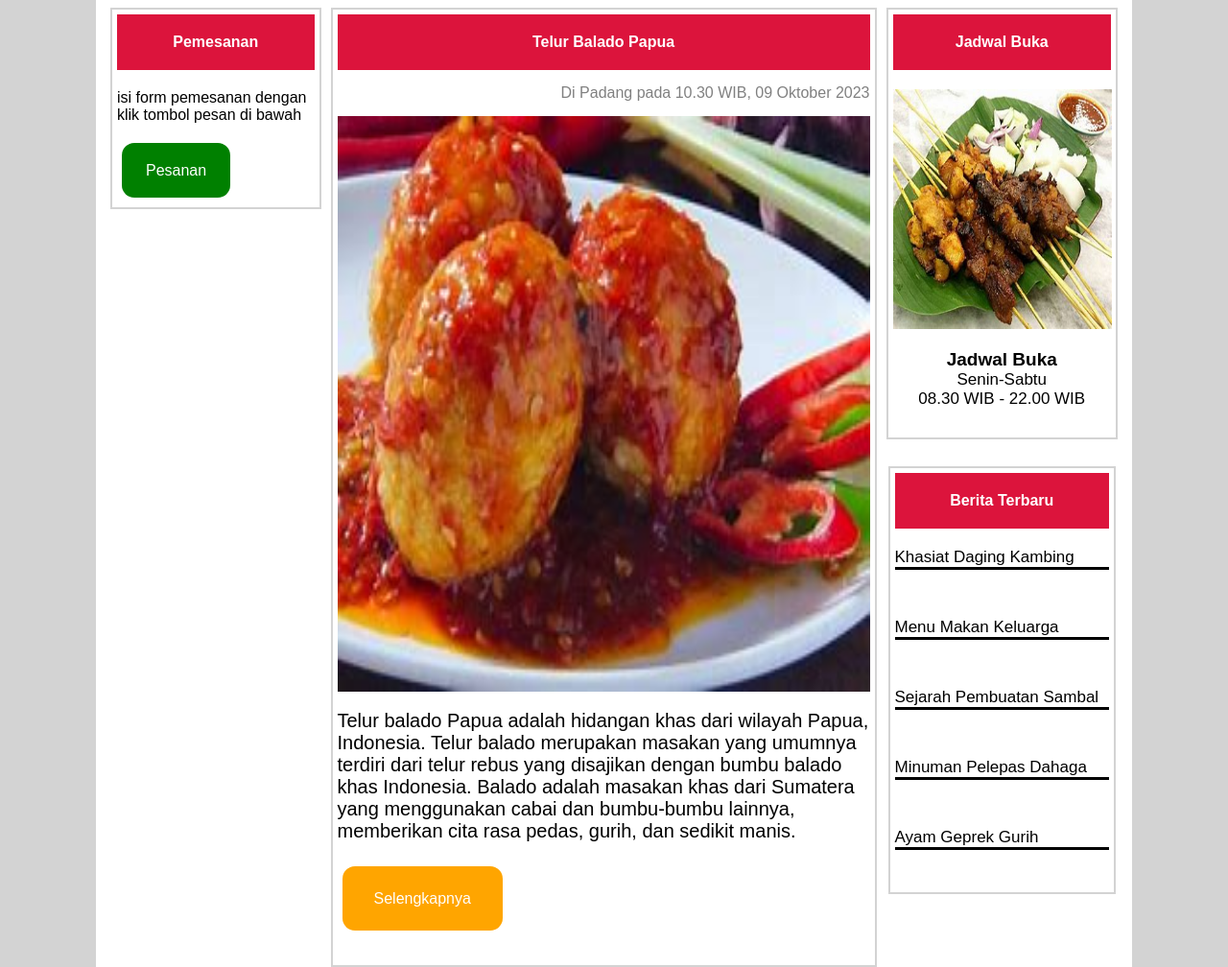
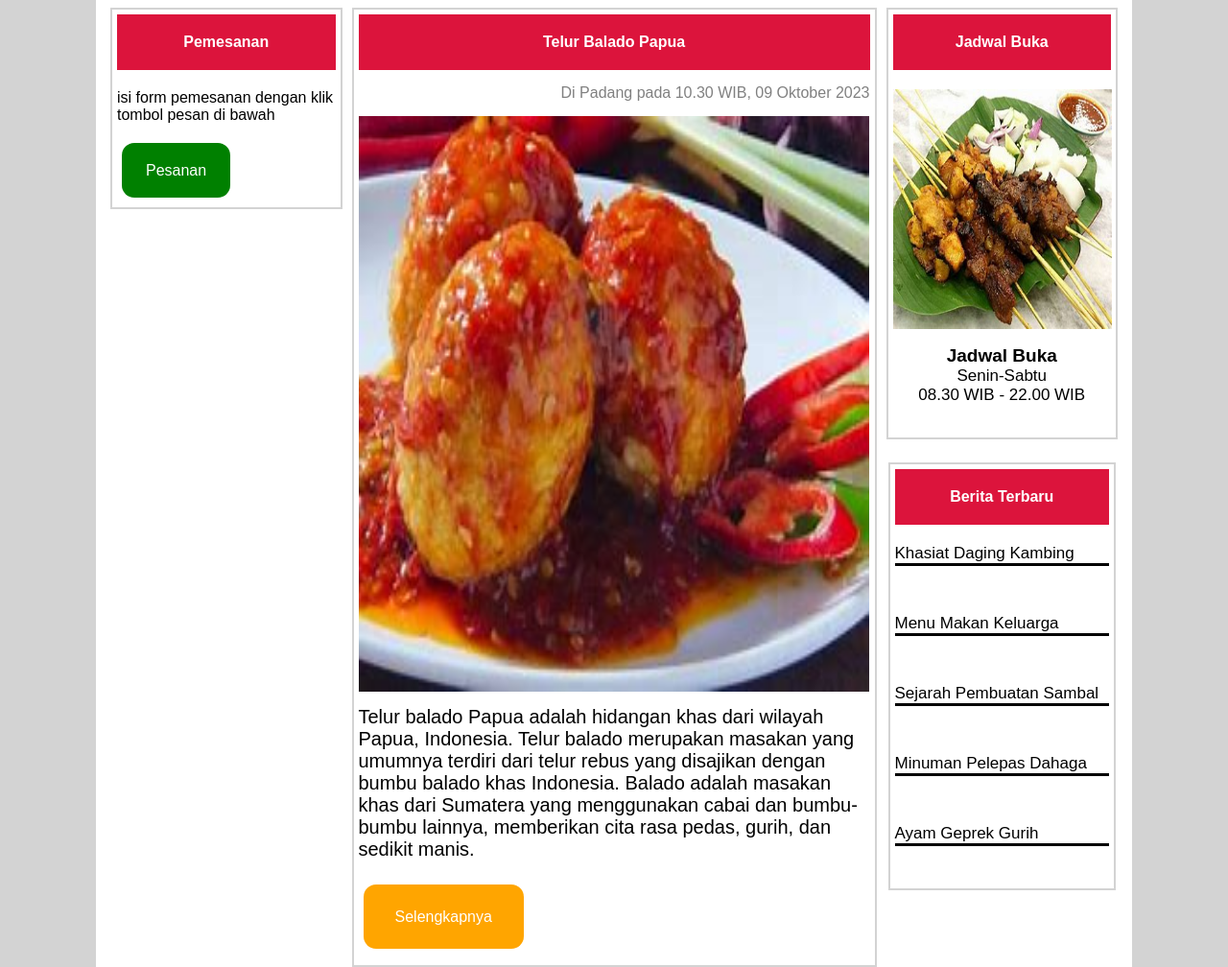
Before and after one commit to HamdiMalik/hamdi-kulier, a plain HTML site: page index.html in a window 1280 px wide. Shown: the part 520-1528 px from the top of the page at 96% size. Drawn offline with Linux system fonts and the light colour scheme.

Commit message:
sudah ubah index

```diff
--- a/css/style.css
+++ b/css/style.css
@@ -71,16 +71,17 @@ body {
     height: 210px;
     border: 2px solid lightgray;
     margin-right: 10px;
+    overflow: hidden;
 }
 
 .div-left h4 {
+    background-color: crimson;
+    color: white;
+    text-align: center;
+    padding: 20px;
     margin-top: 5px;
     margin-left: 5px;
     margin-right: 5px;
-    padding: 20px;
-    background-color: crimson;
-    color: white;
-    text-align: center;
 
 }
 
@@ -118,7 +119,7 @@ body {
     border: 2px solid lightgray;
     margin-right: 10px;
     margin-bottom: 18px;
-
+    overflow: hidden;
 }
 
 .div-tengah h4 {
@@ -141,10 +142,18 @@ body {
 }
 
 .div-tengah img {
+    width: 98%;
     margin-left: 5px;
     margin-right: 5px;
-    width: 555px;
     height: 600px;
+    overflow: hidden;
+    text-align: center;
+}
+
+.kunci-gambar {
+    max-width: 100%;
+    max-width: 100%;
+    display: block;
 }
 
 .div-tengah .telur {
@@ -201,7 +210,7 @@ body {
 .div-right img{
     margin-left: 5px;
     margin-right: 5px;
-    width: 228px;
+    width: 96%;
     height: 250px;
 }
 
@@ -225,6 +234,7 @@ body {
     height: 100%;
     background-color: white;
     border: 2px solid lightgray;
+    overflow: hidden;
 }
 
 .berita ul li a {
@@ -260,9 +270,3 @@ body {
     padding-bottom: 20px;
     text-align: center;
 }
-
-
-
-.container {
-    overflow: hidden;
-}
--- a/indexhome.html
+++ b/index.html
@@ -38,7 +38,7 @@
             <div class="div-tengah">
                  <h4>Telur Balado Papua</h4>
                  <p>Di Padang pada 10.30 WIB, 09 Oktober 2023</p>
-                 <img src="/gambar/baladopapua.jpg" alt="">
+                 <img src="/gambar/baladopapua.jpg" alt="" class="kunci-gambar">
                  <p class="telur">Telur balado Papua adalah hidangan khas dari wilayah Papua, Indonesia. Telur balado merupakan masakan yang umumnya terdiri dari telur rebus yang disajikan dengan bumbu balado khas Indonesia. Balado adalah masakan khas dari Sumatera yang menggunakan cabai dan bumbu-bumbu lainnya, memberikan cita rasa pedas, gurih, dan sedikit manis.</p>
                  <a href="#">Selengkapnya</a>
             </div>
@@ -46,7 +46,7 @@
             <div class="div-right">
                     <div>
                     <h4>Jadwal Buka</h4>
-                        <img src="/gambar/sate.jpg" alt="">
+                        <img src="/gambar/sate.jpg" alt="" class="kunci-gambar">
                             <header>
                             <h5>Jadwal Buka</h5>
                             <p>Senin-Sabtu</p>
```
